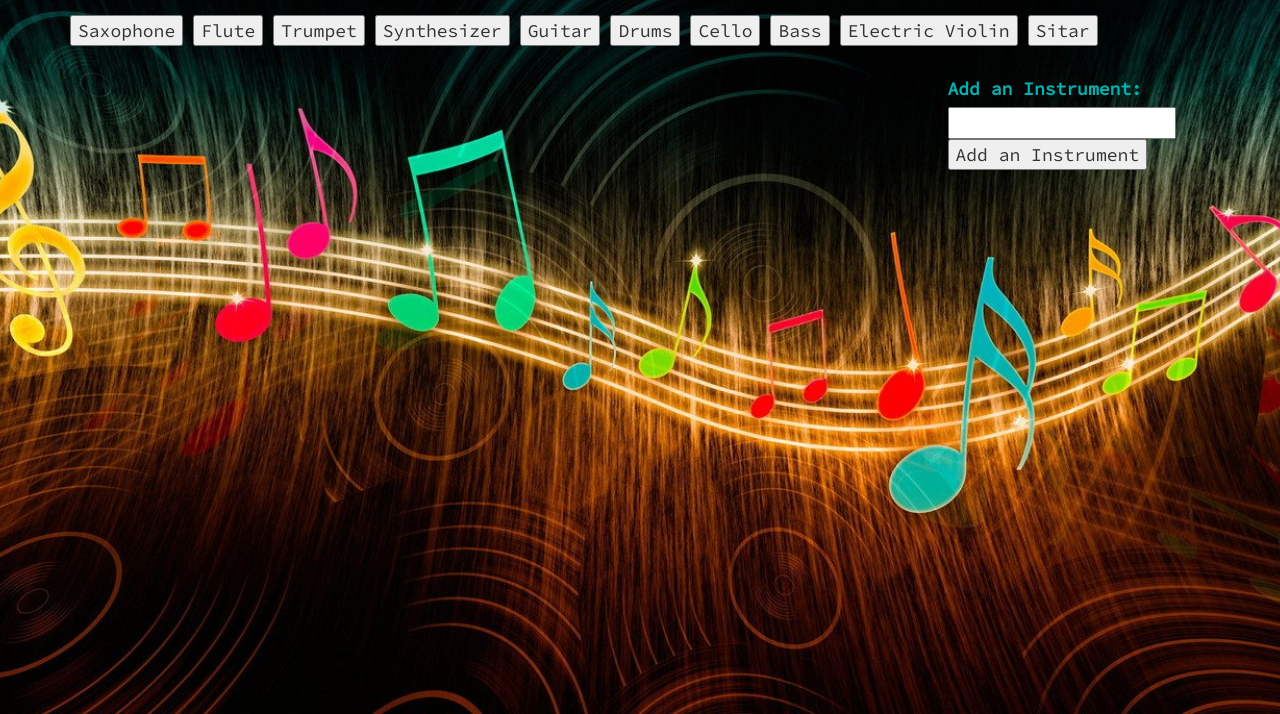
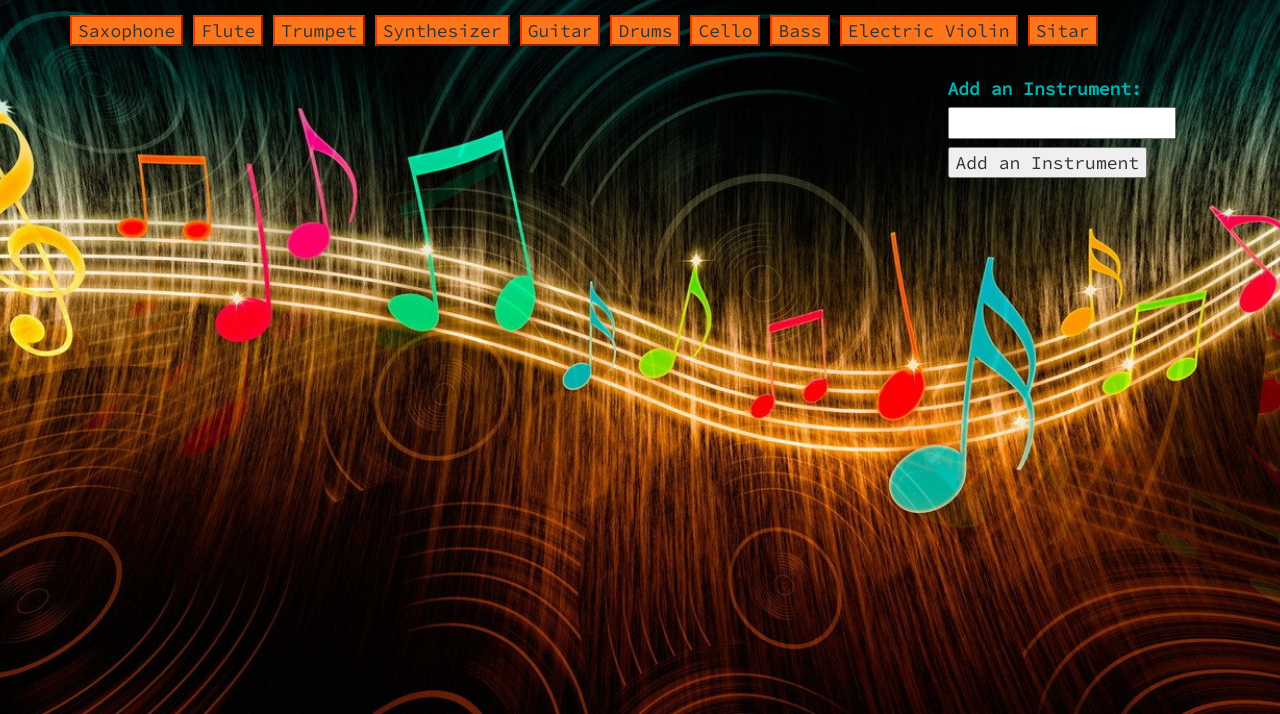
Before and after one commit to KakaliKobal/GifTastic, a plain HTML site: page index.html in a window 1280 px wide. Shown: the part 86-800 px from the top of the page. Drawn offline with nearby package versions, Linux system fonts and the light colour scheme.

Commit message:
working new buttons

```diff
--- a/assets/css/style.css
+++ b/assets/css/style.css
@@ -16,6 +16,8 @@ h1 {
 button {
 	margin-right: 10px;
 	margin-bottom: 10px;
+	background-color: #ff751a;
+	border-color: #e63900;
 }
 
 .item {
@@ -31,3 +33,7 @@ label {
 form {
 	margin-top: 20px;
 }
+
+#add-instrument {
+	margin-top: 8px;
+}
--- a/assets/javascript/giphy.js
+++ b/assets/javascript/giphy.js
@@ -1,4 +1,10 @@
+
+
 function displayInfo() {
+  var instrument = $(this).attr("data-instrument");
+  var queryURL = "https://api.giphy.com/v1/gifs/search?q=" +
+    instrument + "&api_key=dc6zaTOxFJmzC&limit=10";
+
   $.ajax({
       url: queryURL,
       method: "GET"
@@ -42,11 +48,6 @@ function displayInfo() {
 }
 $("button").on("click", function() {
 
-  var instrument = $(this).attr("data-instrument");
-
-
-  var queryURL = "https://api.giphy.com/v1/gifs/search?q=" +
-    instrument + "&api_key=dc6zaTOxFJmzC&limit=10";
 
   displayInfo();
 });
```
